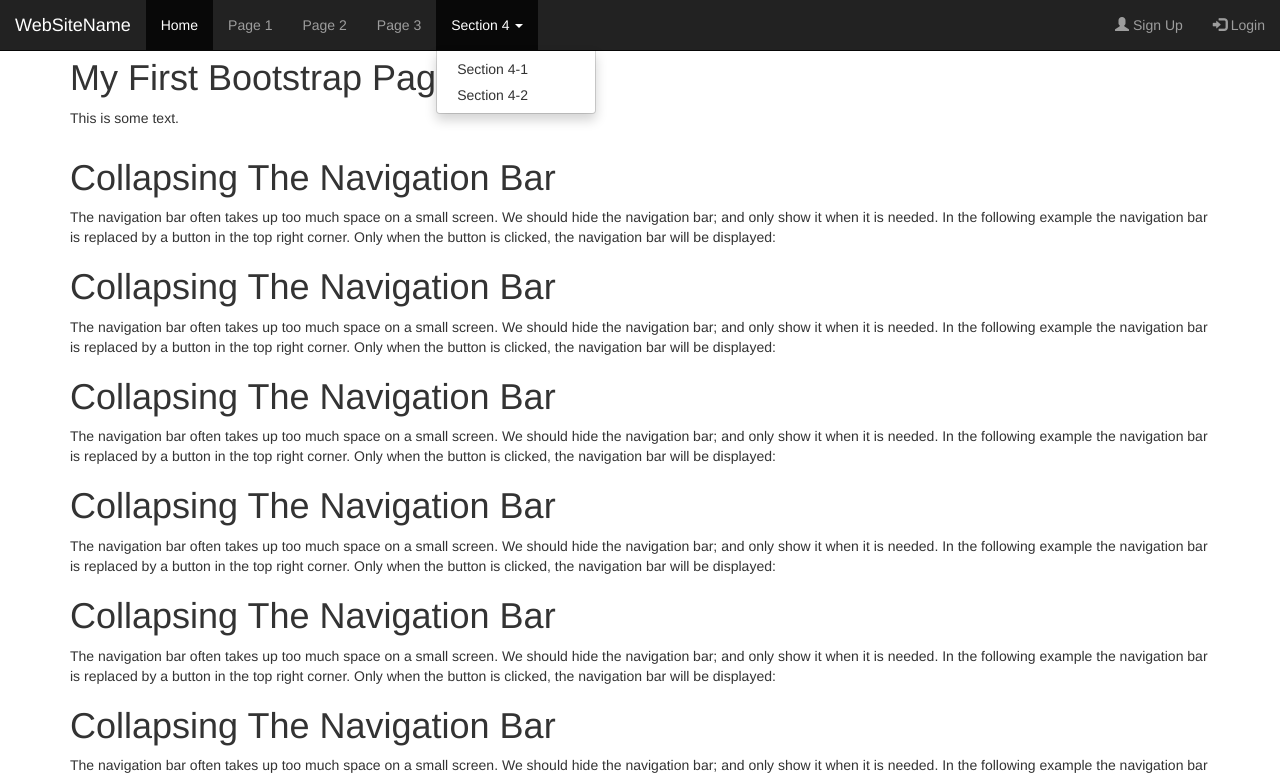
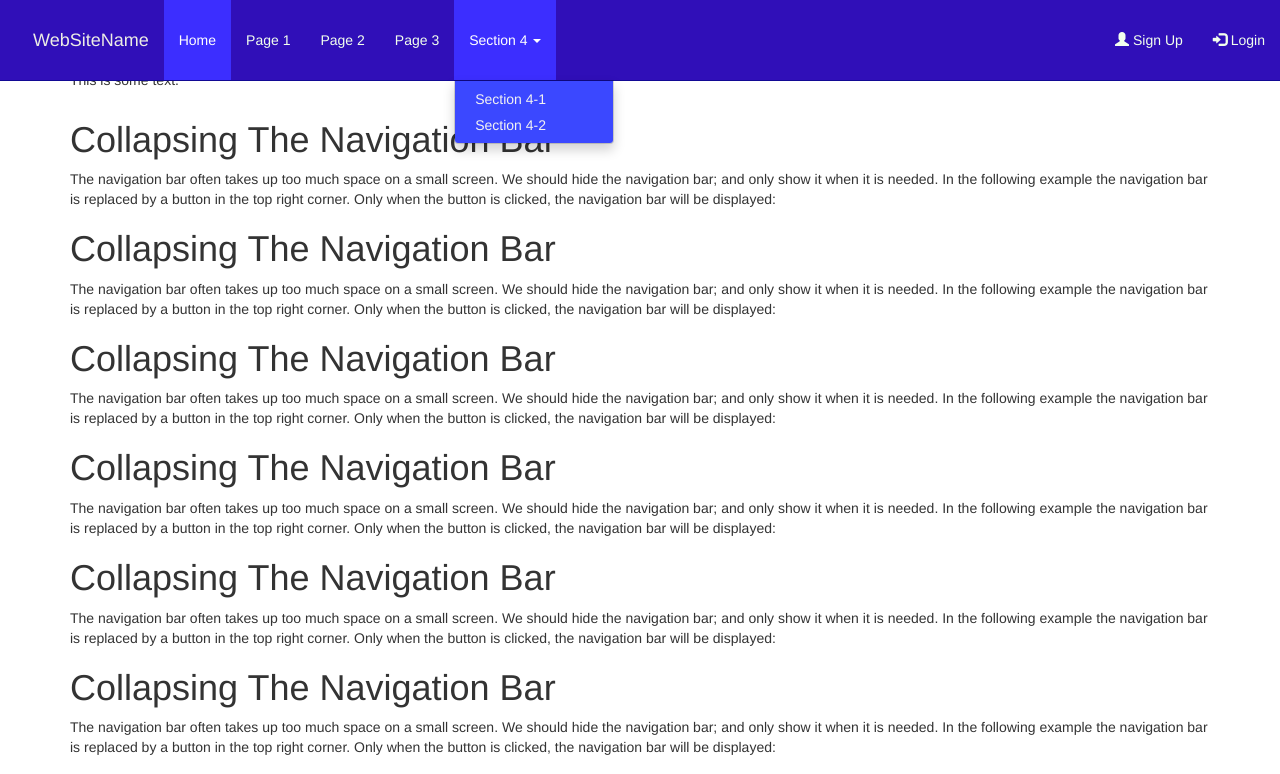
Before and after one commit to jananga/bs_studies, a website: page public_html/index.html in a window 1280 px wide. Both pictures are taken after a click on the link "Section 4". Shown: the top 774 px of the page. Drawn offline with nearby package versions, Linux system fonts and the light colour scheme.

Commit message:
extend commit

```diff
--- a/public_html/css/styles.css
+++ b/public_html/css/styles.css
@@ -1,4 +1,6 @@
-  body {
+/*
+
+body {
       position: relative;
   }
   .affix {
@@ -14,7 +16,67 @@
      position: relative;
      top: 50px;
   }
+
   .main-container{
     margin-top: 38px;
 
 }
+*/
+
+.navbar-inverse { background-color: #300FB8}
+.navbar-inverse .navbar-nav>.active>a:hover,.navbar-inverse .navbar-nav>li>a:hover, .navbar-inverse .navbar-nav>li>a:focus { background-color: #3C2EFF}
+.navbar-inverse .navbar-nav>.active>a,.navbar-inverse .navbar-nav>.open>a,.navbar-inverse .navbar-nav>.open>a, .navbar-inverse .navbar-nav>.open>a:hover,.navbar-inverse .navbar-nav>.open>a, .navbar-inverse .navbar-nav>.open>a:hover, .navbar-inverse .navbar-nav>.open>a:focus { background-color: #3C2EFF}
+.dropdown-menu { background-color: #3B48FF}
+.dropdown-menu>li>a:hover, .dropdown-menu>li>a:focus { background-color: #145DCA}
+.navbar-inverse { background-image: none; }
+.dropdown-menu>li>a:hover, .dropdown-menu>li>a:focus { background-image: none; }
+.navbar-inverse { border-color: #120994}
+.navbar-inverse .navbar-brand { color: #EDEDE5}
+.navbar-inverse .navbar-brand:hover { color: #E5CEEB}
+.navbar-inverse .navbar-nav>li>a { color: #F2FFED}
+.navbar-inverse .navbar-nav>li>a:hover, .navbar-inverse .navbar-nav>li>a:focus { color: #E8F7FF}
+.navbar-inverse .navbar-nav>.active>a,.navbar-inverse .navbar-nav>.open>a, .navbar-inverse .navbar-nav>.open>a:hover, .navbar-inverse .navbar-nav>.open>a:focus { color: #FFFFFF}
+.navbar-inverse .navbar-nav>.active>a:hover, .navbar-inverse .navbar-nav>.active>a:focus { color: #F5FEFF}
+.dropdown-menu>li>a { color: #F2F2F2}
+.dropdown-menu>li>a:hover, .dropdown-menu>li>a:focus { color: #78FFAE}
+.navbar-inverse .navbar-nav>.dropdown>a .caret { border-top-color: #FFFFFF}
+.navbar-inverse .navbar-nav>.dropdown>a:hover .caret { border-top-color: #FFFFFF}
+.navbar-inverse .navbar-nav>.dropdown>a .caret { border-bottom-color: #FFFFFF}
+.navbar-inverse .navbar-nav>.dropdown>a:hover .caret { border-bottom-color: #FFFFFF}
+
+
+.navbar-fixed-top {
+    min-height: 80px;
+}
+
+.navbar-nav > li > a {
+    padding-top: 0px;
+    padding-bottom: 0px;
+    line-height: 80px;
+}
+
+@media (max-width: 767px) {
+    .navbar-nav > li > a {
+    line-height: 20px;
+    padding-top: 10px;
+    padding-bottom: 10px;}
+}
+
+.navbar>.container-fluid .navbar-brand {
+    margin-left: 3px;
+    padding-top: 0px;
+    padding-bottom: 0px;
+    line-height: 80px;
+}
+
+.navbar-inverse .navbar-brand {
+    color: #EDEDE5;
+    height: 80px;
+}
+
+#nav-container-fluid {
+    padding-right: 0px;
+    padding-left: 0px;
+    margin-right: auto;
+    margin-left: auto;
+}
```
